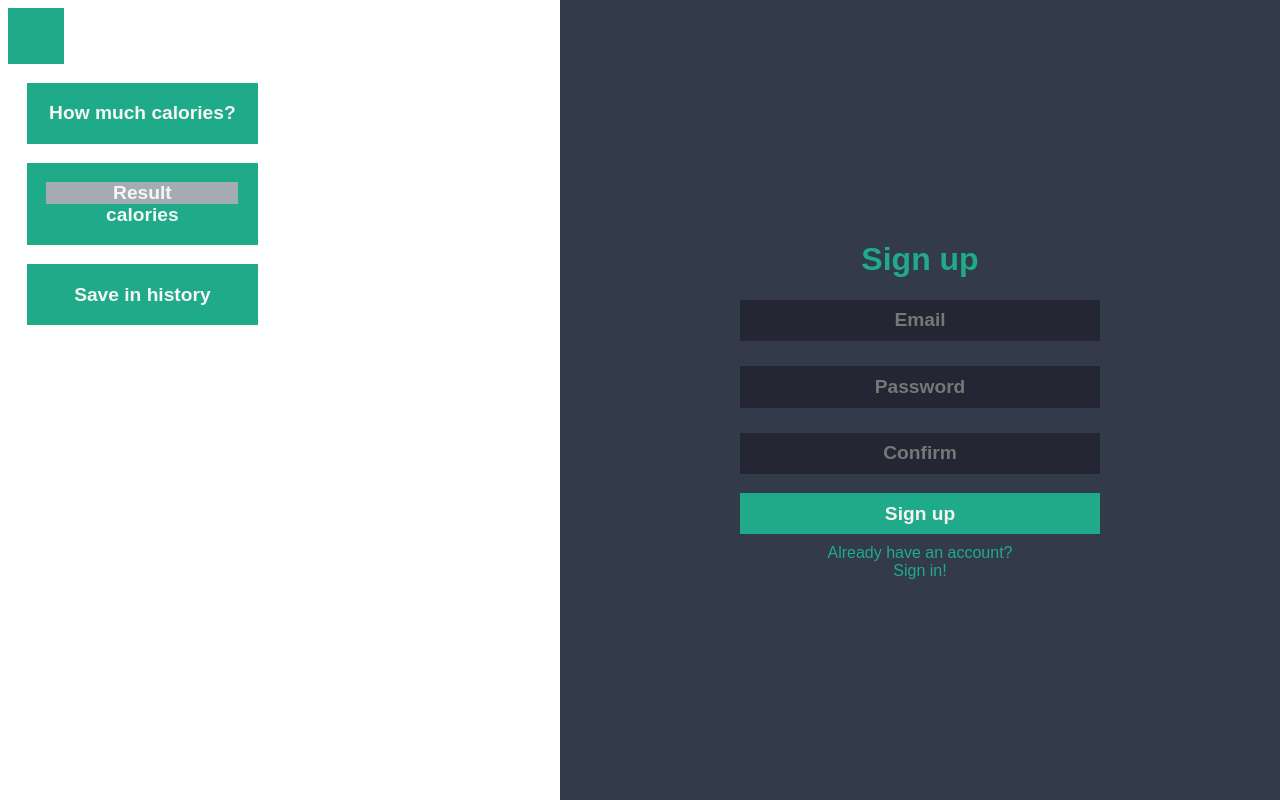
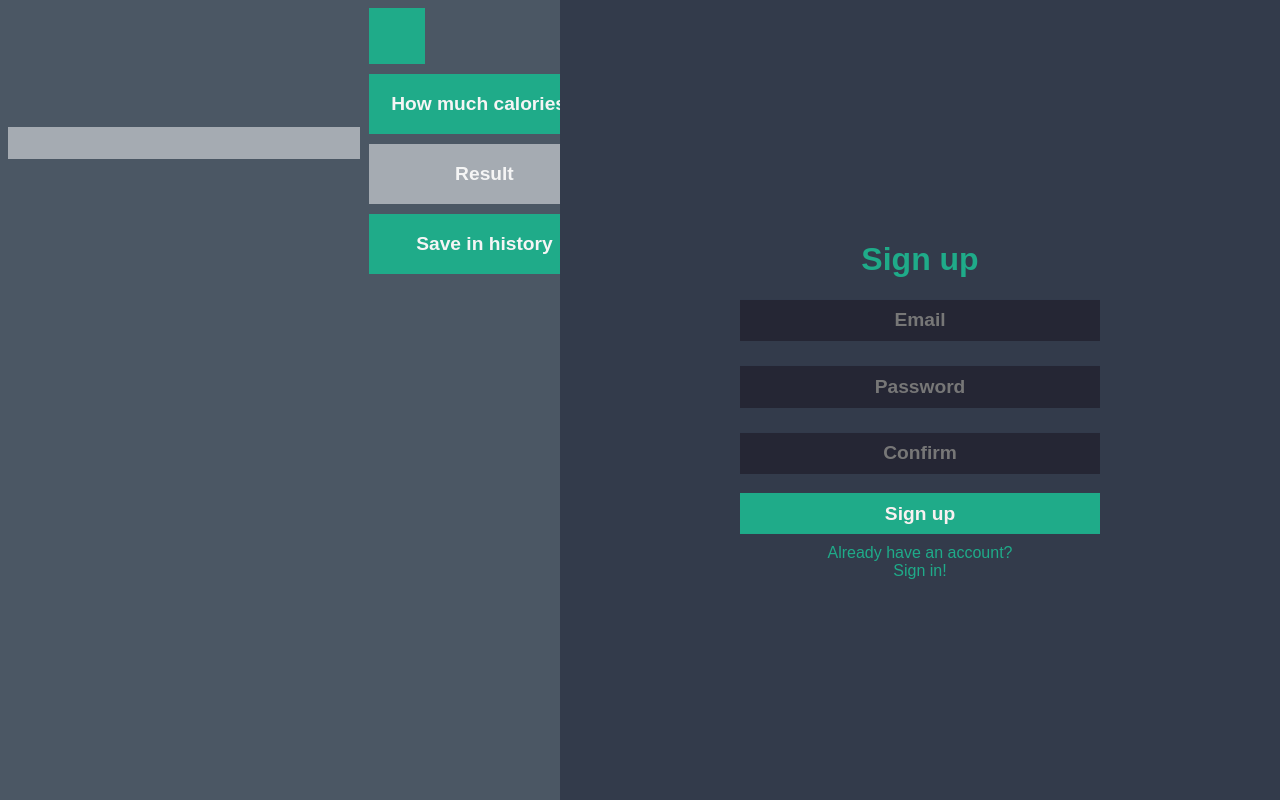
Before and after one commit to DrSouka/DishCC, a PHP site: page /index.php?action=calories_calculator in a window 1280 px wide. Run offline with PHP 8.4, Linux system fonts and the light colour scheme; data that the repository does not hold is empty.

Commit message:
calories_calculator fonctionnal

```diff
--- a/Réalisation/DishCC/view/calories_calculator.php
+++ b/Réalisation/DishCC/view/calories_calculator.php
@@ -1,17 +1,43 @@
-<div class='block ingredient' id='ingredient'>
+<div class='ingredient' id='ingredient'>
+  <a id='close' href='#' onclick="document.getElementById('ingredient').style.display = 'none';"></a>
   <?php
     require_once "model/dbManager.php";
-    $ingredientList = select(array('name', 'caloriesPer100g'), 'ingredient',);
+    $ingredientList = select(array('id', 'name', 'caloriesPer100g'), 'ingredient',);
     foreach ($ingredientList as $key => $value) {
-      echo "<div class='element'>". $value['name'] ." ". $value['caloriesPer100g'] ."</div>";
+      echo "<div id='". $value['id'] ."' class='element' onclick='add_to_list(this);'><div class='name'>". $value['name'] ."</div><div class='calories'>". $value['caloriesPer100g'] ."</div>cal/100g</div>";
     }
   ?>
 </div>
 <div class='block list' id='list'>
 </div>
 <div class='block'>
-  <div class='add' onclick="document.getElementById('list').style.display = 'block';"></div>
-  <div class='element calories'>How much calories?</div>
-  <div class='element result'><div class='value'>Result</div><p>calories</p></div>
+  <div class='add' onclick="document.getElementById('ingredient').style.display = 'block';"></div>
+  <div class='element calories' onclick="result('list', 'result');">How much calories?</div>
+  <div class='result' id='result'><div class='value'>Result</div><p>calories</p></div>
   <div class=' element save'>Save in history</div>
 </div>
+
+<script>
+  function add_to_list(element){
+    element.style.display = 'none';
+    document.getElementById('list').innerHTML += "<div id='" + element.id + "e' class='element' calories='" + element.childNodes[1].innerHTML + "'>" + element.firstChild.innerText + "<input type='number'> g<div class='close' onclick='remove(\"" + element.id + "e\", " + element.id + ");'></div></div>";
+  }
+
+  function remove(element, target){
+    document.getElementById(element).remove();
+    document.getElementById(target).style.display = 'block';
+  }
+
+  function result(element, target){
+    total = 0;
+
+    Array.prototype.forEach.call(document.getElementById(element).children, index => {
+      total += (Number(index.attributes.calories.value) / 100) * index.children[0].valueAsNumber;
+    });
+
+    document.getElementById(target).children[0].innerText = total.toFixed(2);
+
+    console.log(document.getElementById(element));
+    console.log(total);
+  }
+</script>
--- a/Réalisation/DishCC/view/content/style/body.css
+++ b/Réalisation/DishCC/view/content/style/body.css
@@ -1,3 +1,4 @@
 body{
   font-family: Arial, sans-serif;
+  background-color: #4B5764;
 }
--- a/Réalisation/DishCC/view/content/style/calories_calculator.css
+++ b/Réalisation/DishCC/view/content/style/calories_calculator.css
@@ -1,8 +1,6 @@
-.ingredient{
-  overflow: auto;
-  max-height: 30em;
-  max-width: 20em;
-  display: none;
+.block{
+  display: inline-block;
+  vertical-align: middle;
 }
 
 .block .add{
@@ -10,9 +8,10 @@
   height: 3.5em;
   background-color: #1FAB89;
   cursor: pointer;
+  margin: 0 .3em .6em;
 }
 
-.block .element, .block .result{
+.block .element, .block .value{
   padding: 1em;
   width: 10em;
   color: #F5F5F5;
@@ -20,15 +19,14 @@
   font-weight: bolder;
   cursor: pointer;
   text-align: center;
-  margin: 1em;
-  display: block;
+  margin: .25em;
 }
 
 .block .element{
   background-color: #1FAB89;
 }
 
-.block .add:hover, .block .element:hover{
+.block .add:hover, .block .calories:hover, .block .save:hover{
   background-color: #468F7F;
   transition: .3s;
 }
@@ -36,12 +34,89 @@
 .block .value{
   background-color: #A5ABB2;
   cursor: auto;
+  padding: 1em;
+  width: 10em;
+  display: inline-block;
 }
 
-.block .value:hover{
+.block p{
+  display: inline-block;
+  color: #EAEAEA;
+}
+
+.ingredient{
+  display: none;
+  position: absolute;
+  top: 50%;
+  left: 50%;
+  -ms-transform: translate(-50%, -50%);
+  transform: translate(-50%, -50%);
+  z-index: 1000;
+  box-shadow: 0 2px 5px rgba(0,0,0,.2);
+}
+
+.ingredient, .list{
+  max-height: 30em;
+  max-width: 20em;
+  overflow: auto;
+  width: 30em;
+  padding: 1em;
+  margin: 0;
   background-color: #A5ABB2;
 }
 
-.block p{
-  display: inline;
+.ingredient .element, .list .element{
+  font-size: medium;
+  font-weight: normal;
+  padding: inherit;
+  background-color: #4B5764;
+  color: #EAEAEA;
+  margin-bottom: .5em;
+  width: auto;
+  text-align: left;
 }
+
+.ingredient .element{
+  cursor: pointer;
+}
+
+.ingredient .element:hover{
+  background-color: #626C78;
+}
+
+.list .element{
+  background-color: #4B5764;
+  cursor: auto;
+}
+
+.ingredient .element .name, .ingredient .element .calories{
+  display: inline-block;
+}
+
+.ingredient .element .name{
+  width: 60%;
+}
+
+.ingredient .element .calories{
+  width: max-content;
+  margin-right: .2em;
+}
+
+.list .element input{
+  width: 4em;
+  margin-left: .2em;
+}
+
+.list .element .close{
+  background-color: red;
+  float: right;
+  width: 1.5em;
+  height: 1.5em;
+  opacity: .5;
+  cursor: pointer;
+}
+
+.list .element .close:hover{
+  opacity: 1;
+  transition: .3s;
+}
--- a/Réalisation/DishCC/view/content/style/modify_password.css
+++ b/Réalisation/DishCC/view/content/style/modify_password.css
@@ -41,7 +41,7 @@
   transition: .3s;
 }
 
-#modify_password #close{
+#close{
   position: absolute;
   right: 0;
   top: 0;
@@ -51,7 +51,7 @@
   background-color: red;
 }
 
-#modify_password #close:hover{
+#close:hover{
   opacity: 1;
   transition: .3s;
 }
```
Also changed, not shown: Analyse/gantt.png (deleted), Documentation/gantt.png (added), Documentation/mcd.png (renamed from Réalisation/sql/mcd.png), Documentation/mld.png (renamed from Réalisation/sql/mld.png), Réalisation/DishCC/view/content/style/rightbar.css (renamed from Réalisation/DishCC/view/content/style/leftbar.css), 11 other files.
